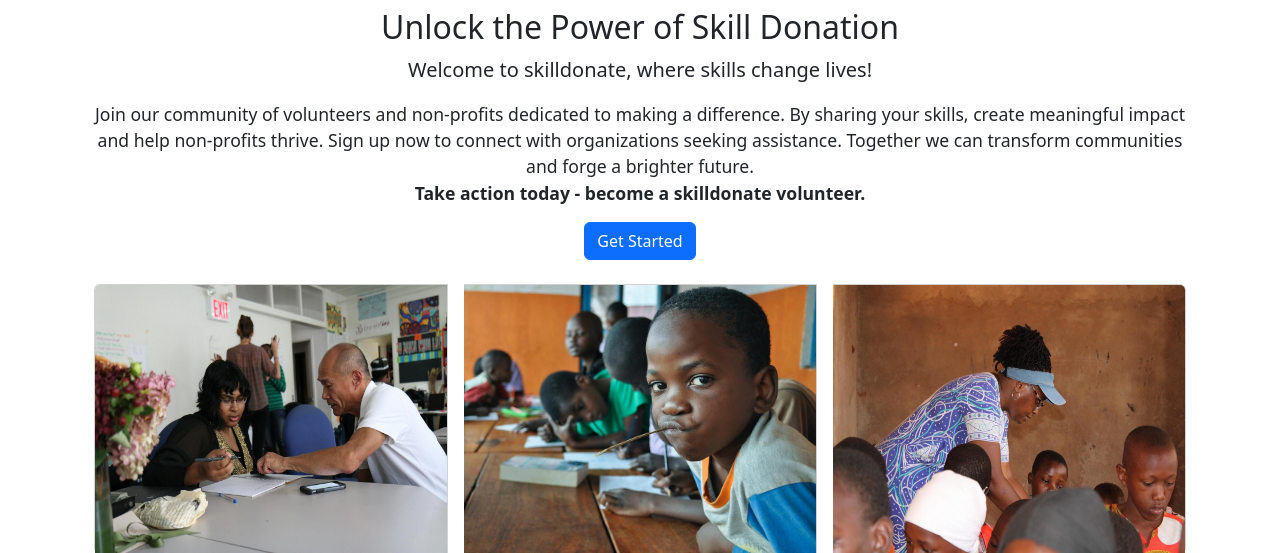
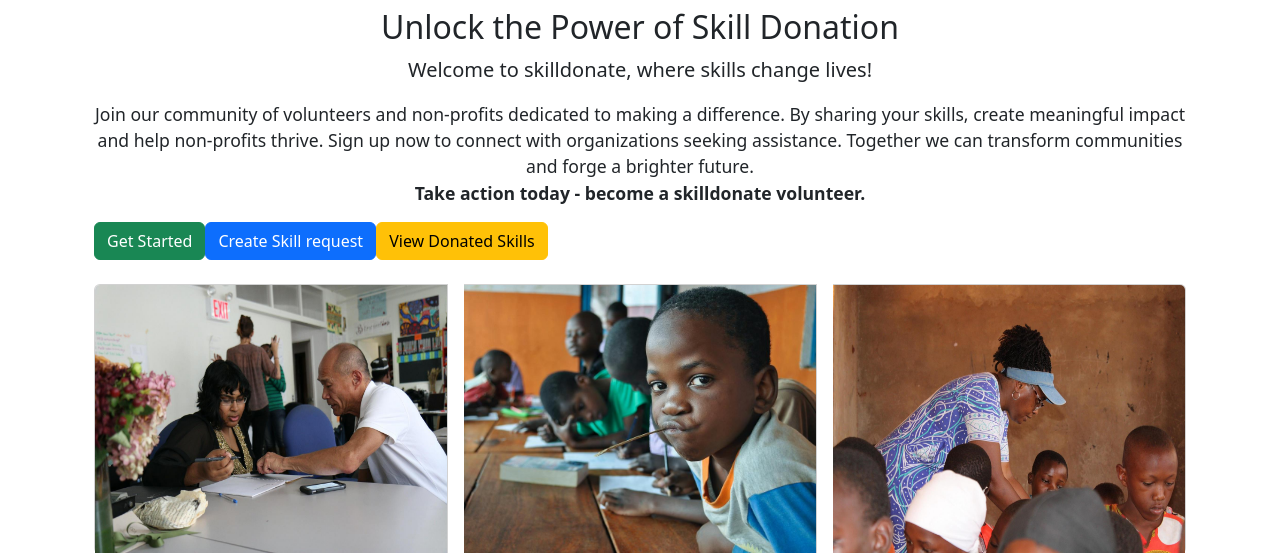
Before and after one commit to Umlamulankunzi/skill-donate-website, a Django app: page / in a window 1280 px wide. Shown: the part 66-619 px from the top of the page. Run offline with Django 4.2, Linux system fonts and the light colour scheme; a user stored in the database is signed in; tables that the repository leaves empty hold one stand-in row (values such as "Sample post").

Commit message:
updated broken links in template views

```diff
--- a/core/templates/core/homepage.html
+++ b/core/templates/core/homepage.html
@@ -13,7 +13,23 @@
 
             <strong>Take action today - become a skilldonate volunteer.</strong>
           </p>
-          <a href="{% url 'login' %}" class="btn btn-primary mb-4">Get Started</a>
+          {% if request.user.is_authenticated %}
+            {% if request.user.is_charity %}
+              <div class="d-flex justify-contents-even">
+                <a href="{% url 'charity-home' %}" class="btn btn-success mb-4">Get Started</a>
+                <a href="{% url 'charity-home' %}" class="btn btn-primary mb-4">Create Skill request</a>
+                <a href="{% url 'charity-home' %}" class="btn btn-warning mb-4">View Donated Skills</a>
+              </div>
+            {% else %}
+              <div class="d-flex justify-content-around">
+                <a href="{% url 'volunteer-home' %}" class="btn btn-success mb-4">Get Started</a>
+                <a href="{% url 'create-skill-donation' %}" class="btn btn-primary mb-4">Donate skill</a>
+                <a href="{% url 'charities-skills-required' %}" class="btn btn-warning mb-4">View Required Skills</a>
+              </div>
+            {% endif %}
+          {% else %}
+            <a href="{% url 'login' %}" class="btn btn-primary mb-4">Get Started</a>
+          {% endif %}
 
           <div class="card-group gap-3">
             <div class="card">
--- a/volunteer/templates/volunteer/update_profile.html
+++ b/volunteer/templates/volunteer/update_profile.html
@@ -3,7 +3,7 @@
 {% load static %}
 
 {% block content %}
-    <form method="POST" action="{% url 'volunteer-profile-update' %}">
+    <form method="POST" action="{% url 'volunteer-profile-update' request.user.id %}">
         {% csrf_token %}
         {{ form | crispy}}
         <button class="btn btn-primary" type="submit">Update Profile</button>
```
Also changed, not shown: volunteer/views.py (+1 -16 lines).
